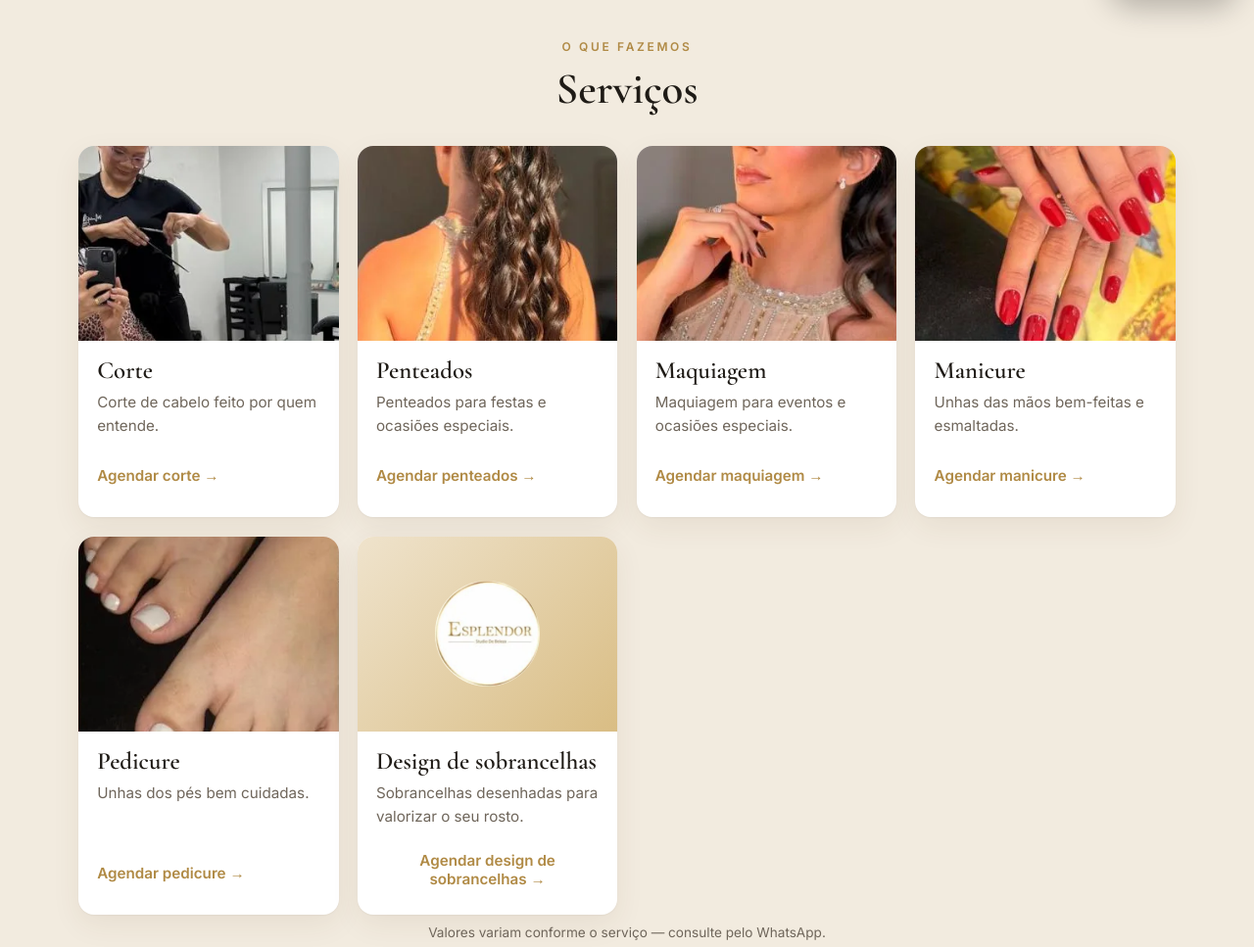
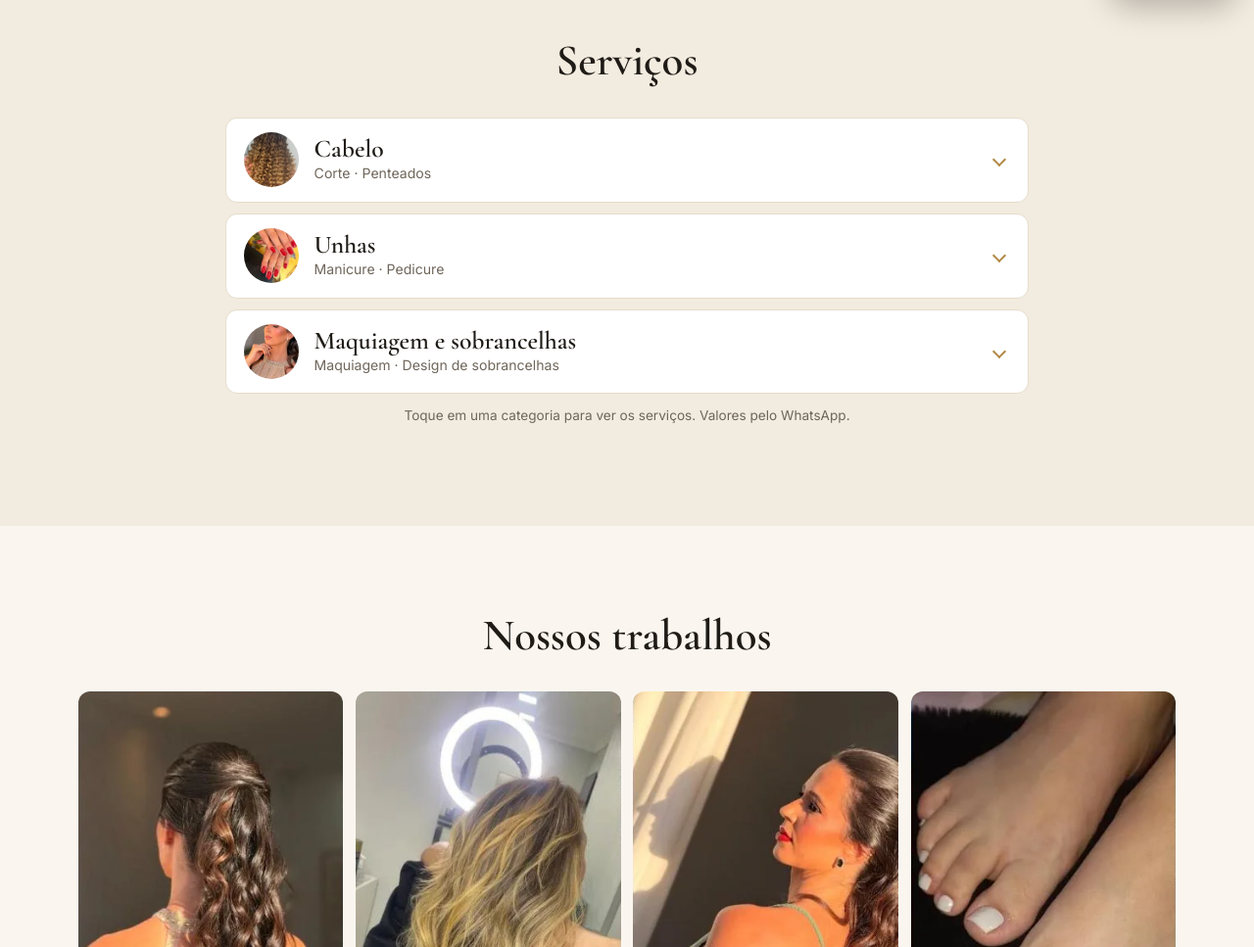
Before and after one commit to gustavotadeuu/previas, a plain HTML site: page esplendor/index.html in a window 1280 px wide. Shown: the part 786-1753 px from the top of the page at 98% size. Drawn offline with nearby package versions, Linux system fonts and the light colour scheme.

Commit message:
Add files via upload

```diff
--- a/esplendor/index.html
+++ b/esplendor/index.html
@@ -16,7 +16,6 @@ img{max-width:100%;display:block}
 a{color:var(--ouro)}
 h1,h2,h3{font-family:"Cormorant Garamond",Georgia,serif;font-weight:600;line-height:1.1;margin:0 0 .5em}
 h2{font-size:clamp(2rem,5vw,2.8rem);text-align:center}
-.kicker{display:block;text-align:center;text-transform:uppercase;letter-spacing:.22em;font-size:.75rem;color:var(--ouro);font-weight:600;margin-bottom:.6rem}
 .btn{display:inline-flex;align-items:center;justify-content:center;gap:.5em;min-height:48px;padding:.8em 1.5em;border-radius:999px;background:var(--tinta);color:#fff;text-decoration:none;font:600 .98rem Inter;border:0;cursor:pointer}
 .btn:hover{background:#000}
 .btn-ouro{background:var(--ouro);color:#fff}.btn-ouro:hover{background:#9a773a}
@@ -44,15 +43,28 @@ h2{font-size:clamp(2rem,5vw,2.8rem);text-align:center}
 .hero-fotos img:first-child{grid-row:span 2}
 .sec{padding:clamp(3rem,8vw,5.5rem) clamp(1rem,4vw,2.5rem);max-width:1200px;margin:0 auto}
 .faixa{background:var(--creme2)}
-.servicos{display:grid;grid-template-columns:repeat(auto-fill,minmax(260px,1fr));gap:1.2rem;margin-top:2rem}
-.serv{background:#fff;border-radius:var(--r);overflow:hidden;box-shadow:0 1px 2px rgba(0,0,0,.04),0 10px 30px rgba(80,60,20,.07);display:flex;flex-direction:column}
-.serv img,.serv .sem-foto{width:100%;aspect-ratio:4/3;object-fit:cover}
-.serv .sem-foto{display:grid;place-items:center;background:linear-gradient(135deg,#efe3cc,#d9bd84);font:600 1.5rem "Cormorant Garamond",serif;color:#5d4720;text-align:center;padding:1rem}
-.serv div{padding:1.1rem 1.2rem 1.3rem;display:flex;flex-direction:column;gap:.4rem;flex:1}
-.serv h3{font-size:1.55rem;margin:0}
-.serv p{margin:0;color:var(--mut);font-size:.95rem;flex:1}
-.serv button{align-self:flex-start;margin-top:.6rem;background:none;border:0;color:var(--ouro);font:600 .95rem Inter;cursor:pointer;padding:.4rem 0;min-height:44px}
-.serv button::after{content:" →"}
+.servicos{max-width:820px;margin:2rem auto 0}
+.g{background:#fff;border:1px solid #e6dccb;border-radius:12px;margin-bottom:.7rem;overflow:hidden}
+.g summary{display:flex;align-items:center;gap:1rem;padding:.9rem 1.1rem;cursor:pointer;list-style:none;min-height:76px}
+.g summary::-webkit-details-marker{display:none}
+.g summary:hover{background:#fdfaf4}
+.g summary img{width:56px;height:56px;border-radius:50%;object-fit:cover;flex:none}
+.g-tit{flex:1;display:flex;flex-direction:column}
+.g-tit strong{font:600 1.6rem/1.1 "Cormorant Garamond",Georgia,serif}
+.g-tit small{color:var(--mut);font-size:.88rem}
+.seta{width:10px;height:10px;border-right:2px solid var(--ouro);border-bottom:2px solid var(--ouro);transform:rotate(45deg);transition:transform .2s;margin-right:.4rem}
+.g[open] .seta{transform:rotate(-135deg)}
+.g[open] summary{border-bottom:1px solid #eee4d3}
+.g ul{list-style:none;margin:0;padding:0 1.1rem}
+.g li{display:flex;align-items:center;gap:1rem;padding:1rem 0}
+.g li+li{border-top:1px solid #f0e8da}
+.g li img{width:76px;height:76px;border-radius:10px;object-fit:cover;flex:none}
+.g li div{flex:1}
+.g li h3{font-size:1.35rem;margin:0 0 .15rem}
+.g li p{margin:0;color:var(--mut);font-size:.93rem}
+.g li button{flex:none;background:none;border:1px solid var(--ouro);color:#8a6a2f;border-radius:999px;font:600 .88rem Inter;padding:.55em 1em;cursor:pointer;min-height:42px}
+.g li button:hover{background:var(--ouro);color:#fff}
+@media(max-width:560px){.g li{flex-wrap:wrap}.g li img{width:64px;height:64px}.g li button{width:100%}}
 .galeria{columns:4 220px;column-gap:.8rem;margin-top:2rem}
 .galeria img{width:100%;border-radius:12px;margin-bottom:.8rem;break-inside:avoid}
 .legenda{text-align:center;color:var(--mut);font-size:.85rem;margin-top:.5rem}
@@ -116,14 +128,12 @@ h2{font-size:clamp(2rem,5vw,2.8rem);text-align:center}
 </section>
 
 <section class="faixa" id="servicos"><div class="sec">
-  <span class="kicker">O que fazemos</span>
   <h2>Serviços</h2>
   <div class="servicos" data-servicos></div>
-  <p class="legenda">Valores variam conforme o serviço — consulte pelo WhatsApp.</p>
+  <p class="legenda">Toque em uma categoria para ver os serviços. Valores pelo WhatsApp.</p>
 </div></section>
 
 <section class="sec" id="trabalhos">
-  <span class="kicker">Feito aqui</span>
   <h2>Nossos trabalhos</h2>
   <div class="galeria">
     <img src="img/penteado.webp" alt="Penteado" loading="lazy">
@@ -139,7 +149,6 @@ h2{font-size:clamp(2rem,5vw,2.8rem);text-align:center}
 </section>
 
 <section class="faixa" id="espaco"><div class="sec">
-  <span class="kicker">Venha conhecer</span>
   <h2>O espaço</h2>
   <div class="espaco">
     <figure><img src="img/fachada.webp" alt="Fachada do salão" loading="lazy"><figcaption>Fachada</figcaption></figure>
@@ -150,7 +159,6 @@ h2{font-size:clamp(2rem,5vw,2.8rem);text-align:center}
 </div></section>
 
 <section class="sec" id="avaliacoes">
-  <span class="kicker">Quem vem, volta</span>
   <h2>O que dizem as clientes</h2>
   <div class="avals">
     <figure class="aval"><span class="estrelas">★★★★★</span><blockquote>“O atendimento é impecável, e todas as meninas são maravilhosas, sempre atenciosas e acolhedoras.”</blockquote><cite>— donakajoias, no Google</cite></figure>
@@ -162,7 +170,6 @@ h2{font-size:clamp(2rem,5vw,2.8rem);text-align:center}
 
 <section class="faixa" id="agendar"><div class="sec agenda">
   <div>
-    <span class="kicker" style="text-align:left">Agendamento</span>
     <h2>Reserve seu horário</h2>
     <p>Escolha o serviço e o melhor dia. A mensagem vai pronta para o nosso WhatsApp e a gente confirma o horário com você.</p>
     <h3 style="font-size:1.5rem;margin-top:1.5rem">Horário de funcionamento</h3>
@@ -183,7 +190,6 @@ h2{font-size:clamp(2rem,5vw,2.8rem);text-align:center}
 
 <section class="sec local" id="contato">
   <div>
-    <span class="kicker" style="text-align:left">Contato</span>
     <h2>Como chegar</h2>
     <p>R. Maj. Oscár Campos, 492 – Centro<br>Rio Verde – GO</p>
     <p><a class="btn" data-mapa target="_blank" rel="noopener">Abrir no Google Maps</a></p>
@@ -208,21 +214,25 @@ h2{font-size:clamp(2rem,5vw,2.8rem);text-align:center}
   const MAPA = "https://www.google.com/maps/search/?api=1&query=" + encodeURIComponent("Esplendor Studio de Beleza, R. Maj. Oscár Campos, 492 - Centro, Rio Verde - GO");
   // 0 = domingo
   const HOR = { 0: null, 1: ["08:00", "19:00"], 2: ["08:00", "18:00"], 3: ["08:00", "18:00"], 4: ["08:00", "18:00"], 5: ["08:00", "18:00"], 6: ["08:00", "18:00"] };
-  const SERV = [
-    { nome: "Corte", desc: "Corte de cabelo feito por quem entende.", foto: "img/corte.webp" },
-    { nome: "Penteados", desc: "Penteados para festas e ocasiões especiais.", foto: "img/penteado.webp" },
-    { nome: "Maquiagem", desc: "Maquiagem para eventos e ocasiões especiais.", foto: "img/maquiagem.webp" },
-    { nome: "Manicure", desc: "Unhas das mãos bem-feitas e esmaltadas.", foto: "img/unhas-vermelho.webp" },
-    { nome: "Pedicure", desc: "Unhas dos pés bem cuidadas.", foto: "img/pedicure.webp" },
-    { nome: "Design de sobrancelhas", desc: "Sobrancelhas desenhadas para valorizar o seu rosto.", foto: "" }
+  const GRUPOS = [
+    { nome: "Cabelo", foto: "img/cachos.webp", itens: [
+      { nome: "Corte", desc: "Corte de cabelo feito por quem entende.", foto: "img/corte.webp" },
+      { nome: "Penteados", desc: "Penteados para festas e ocasiões especiais.", foto: "img/penteado.webp" } ] },
+    { nome: "Unhas", foto: "img/unhas-vermelho.webp", itens: [
+      { nome: "Manicure", desc: "Unhas das mãos bem-feitas e esmaltadas.", foto: "img/unhas-vermelho.webp" },
+      { nome: "Pedicure", desc: "Unhas dos pés bem cuidadas.", foto: "img/pedicure.webp" } ] },
+    { nome: "Maquiagem e sobrancelhas", foto: "img/maquiagem.webp", itens: [
+      { nome: "Maquiagem", desc: "Maquiagem para eventos e ocasiões especiais.", foto: "img/maquiagem.webp" },
+      { nome: "Design de sobrancelhas", desc: "Sobrancelhas desenhadas para valorizar o seu rosto.", foto: "" } ] }
   ];
+  const SERV = GRUPOS.flatMap((g) => g.itens);
   const $ = (s) => document.querySelector(s), $$ = (s) => [...document.querySelectorAll(s)];
   const zap = (m) => `https://wa.me/${ZAP}?text=${encodeURIComponent(m)}`;
   $$("[data-mapa]").forEach((a) => (a.href = MAPA));
   $$("[data-zap]").forEach((a) => (a.href = zap("Olá! Vim pelo site e gostaria de agendar um horário.")));
   $("[data-ano]").textContent = new Date().getFullYear();
 
-  $("[data-servicos]").innerHTML = SERV.map((s) => `<article class="serv">${s.foto ? `<img src="${s.foto}" alt="${s.nome}" loading="lazy">` : `<div class="sem-foto"><img src="img/logo.webp" alt="" style="width:46%;aspect-ratio:1;border-radius:50%"></div>`}<div><h3>${s.nome}</h3><p>${s.desc}</p><button type="button" data-agendar="${s.nome}">Agendar ${s.nome.toLowerCase()}</button></div></article>`).join("");
+  $("[data-servicos]").innerHTML = GRUPOS.map((g) => `<details class="g"><summary><img src="${g.foto}" alt="" loading="lazy"><span class="g-tit"><strong>${g.nome}</strong><small>${g.itens.map((i) => i.nome).join(" · ")}</small></span><span class="seta" aria-hidden="true"></span></summary><ul>${g.itens.map((s) => `<li>${s.foto ? `<img src="${s.foto}" alt="${s.nome}" loading="lazy">` : ""}<div><h3>${s.nome}</h3><p>${s.desc}</p></div><button type="button" data-agendar="${s.nome}">Agendar</button></li>`).join("")}</ul></details>`).join("");
   $("[data-select]").innerHTML = SERV.map((s) => `<option>${s.nome}</option>`).join("") + "<option>Outro / mais de um serviço</option>";
   $("[data-servicos]").addEventListener("click", (e) => {
     const b = e.target.closest("[data-agendar]"); if (!b) return;
```
